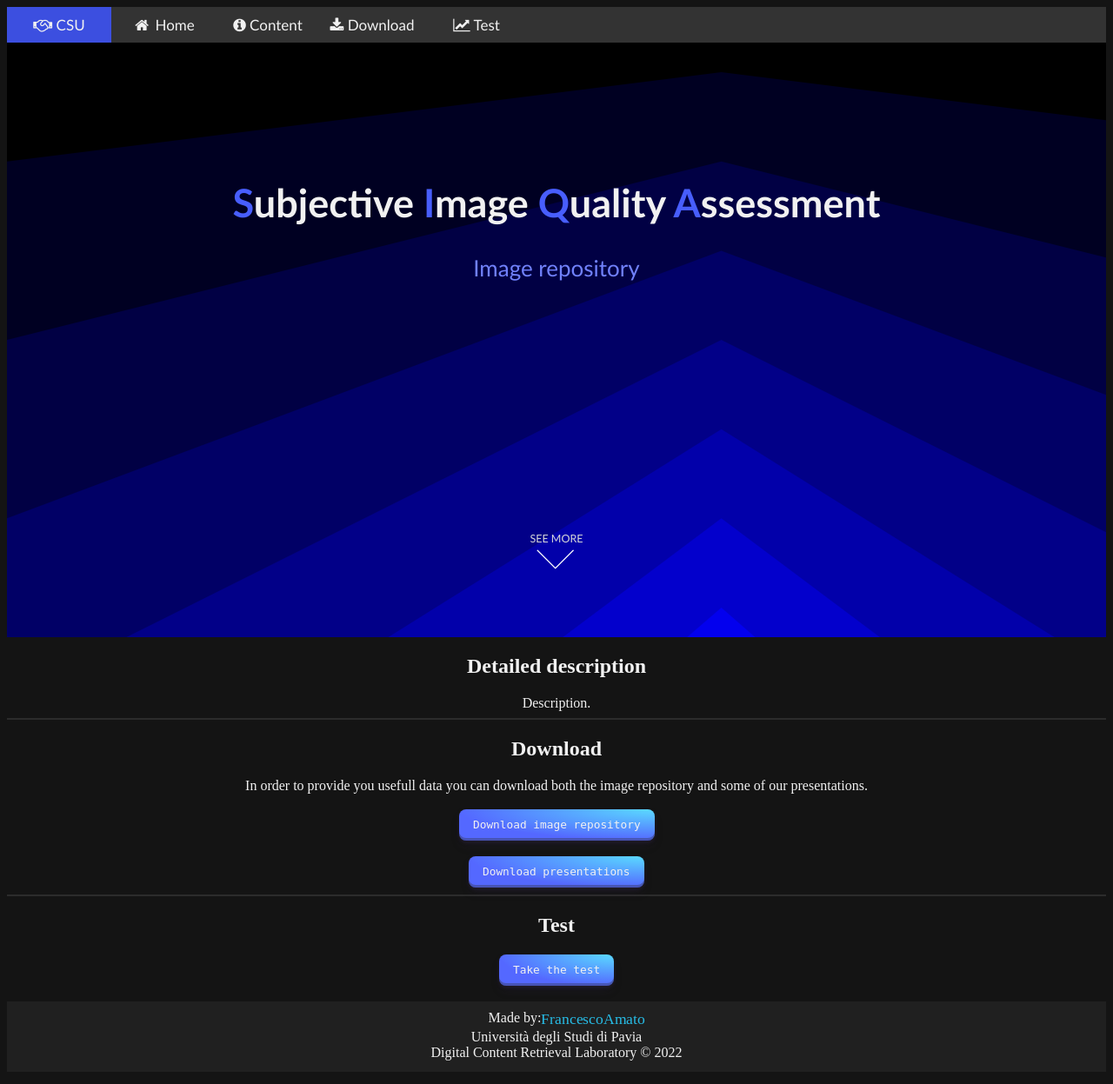
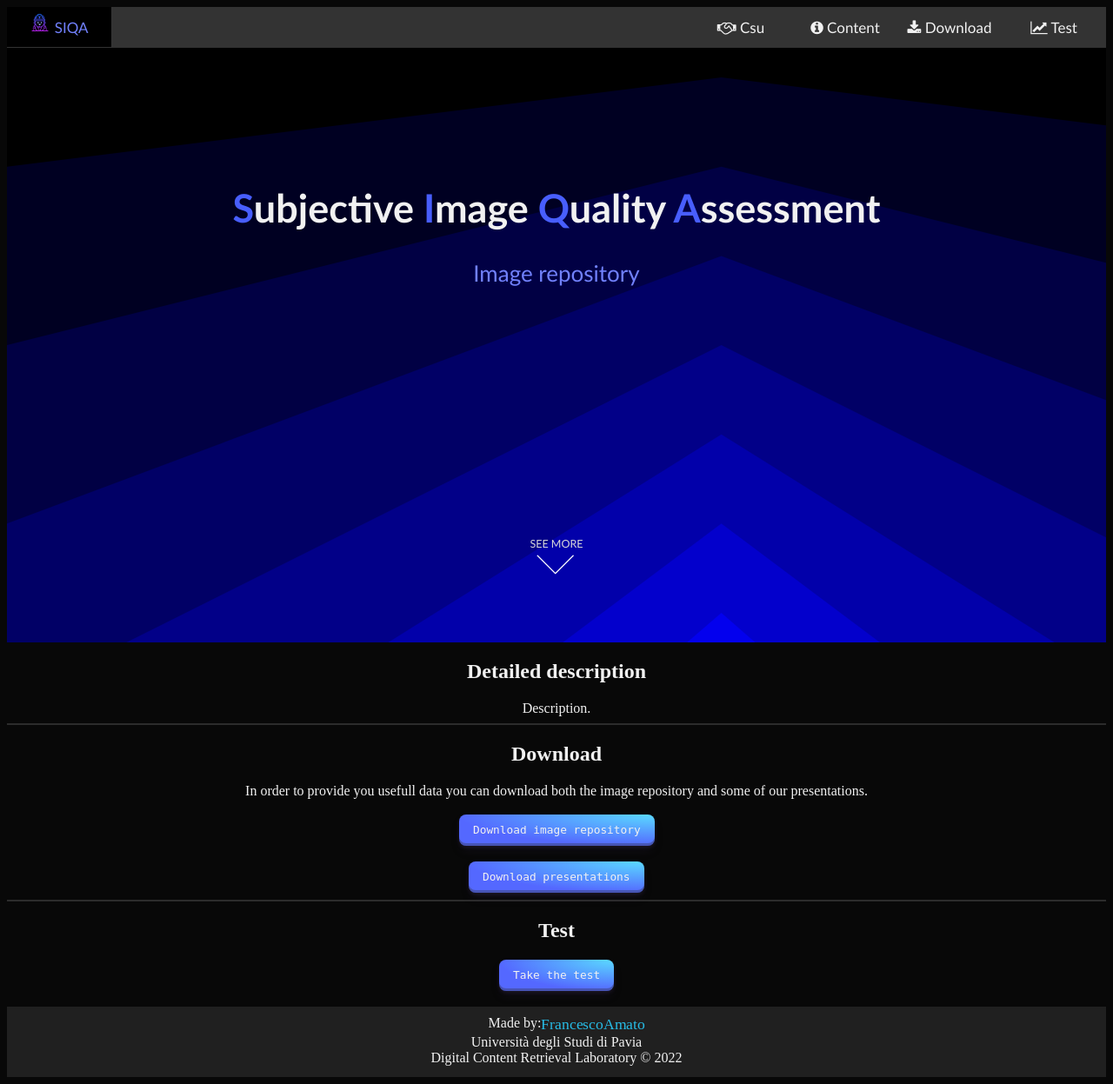
Before and after one commit to aiman-al-masoud/image_quality_assessment, a Flask app: page / in a window 1280 px wide. Shown: the whole page at 87% size. Before the commit the page ends 1220 px from the top, so only its background shows below. Run offline with Flask 2, Linux system fonts and the light colour scheme.

Commit message:
New navbar

```diff
--- a/static/stylesheets/style.css
+++ b/static/stylesheets/style.css
@@ -1,6 +1,6 @@
 /* ========================================================Index================================================== */
 body{
-  background: #141414;
+  background: #080808;
   text-align: center;
 }
 
@@ -18,13 +18,20 @@ hr {
 #navbar {
   font-family: 'Gill Sans', 'Gill Sans MT', Calibri, 'Trebuchet MS', sans-serif;
   width: 100%;
+  padding-bottom: 0px;
   background-color: #333333;
   overflow: auto;
+  opacity: 1;
+}
+
+.logo-img{
+  width: 20%;
+  height: 20%;
 }
 
 #navbar a {
-  float: left;
-  padding: 10px 0px 10px;
+  float: right;
+  padding: 13px 0px 13px;
   width: 120px;
   color: rgb(241, 241, 241);
   text-decoration: none;
@@ -35,8 +42,19 @@ hr {
   background-color: #000;
 }
 
-.active {
+#navbar a-Active {
+  cursor:pointer;
+  float: left;
+  background-color: #000;
+  padding: 6px 0px 12px;
+  width: 120px;
+  color: #7181fc;
+  font-size: 17px;
+}
+
+#navbar a-Active:hover {
   background-color: #3c4fe0;
+  color: rgb(241, 241, 241);
 }
 
 .sticky {
--- a/templates/navbar.html
+++ b/templates/navbar.html
@@ -1,5 +1,8 @@
-<a class="active" href="http://csu.unipv.it/"><i class="fa fa-handshake-o"></i> CSU</a>
-<a href="/"><i class="fa fa-fw fa-home"></i> Home</a>
+<head>
+    <link href="{{url_for('static', filename='stylesheets/style.css')}}" rel="stylesheet" type="text/css">
+</head>
+<a-Active onclick="location='/'"><img class="logo-img" src="../static/icons/favicon.ico"></i><span> SIQA</span></a></a-Active>
+<a href="/#test"><i class="fa fa-line-chart"></i> Test</a>
+<a href="/#download"><i class="fa fa-download"></i> Download</a>
 <a href="/#content"><i class="fa fa-info-circle"></i> Content</a>
-<a href="/#download"><i class="fa fa-download"></i> Download</a>
-<a href="/#test"><i class="fa fa-line-chart"></i> Test</a>
+<a href="http://csu.unipv.it/"><i class="fa fa-handshake-o"></i> Csu</a>
```
Also changed, not shown: other parts of static/stylesheets/style.css (+26 -9 lines).
